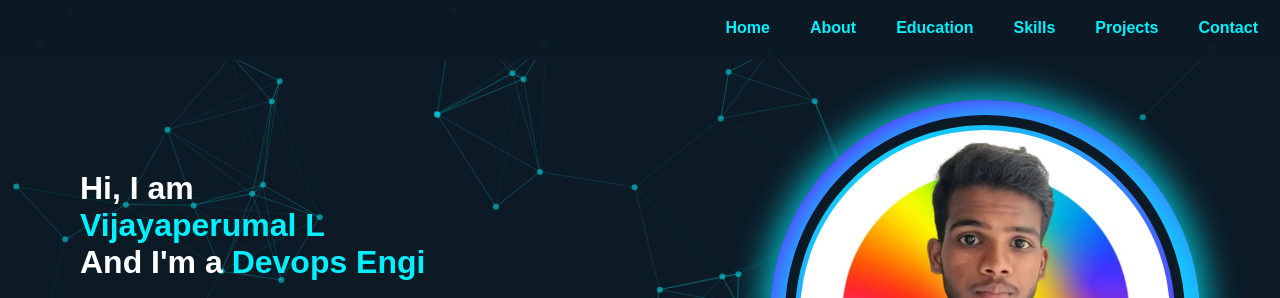
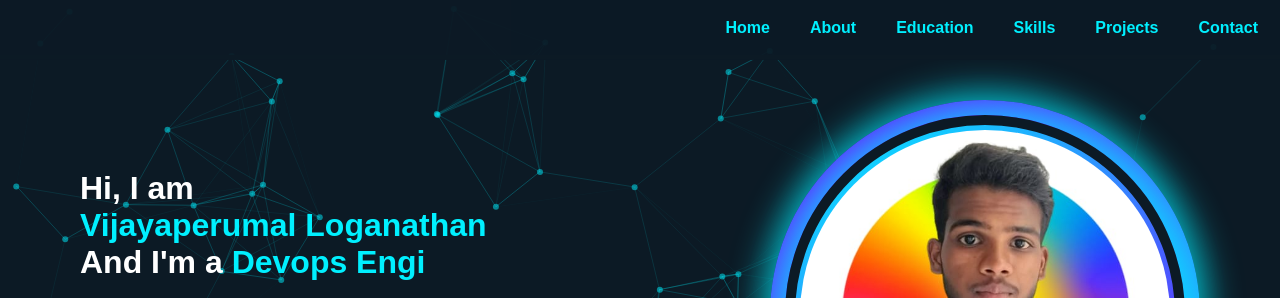
Before and after one commit to Vijay-0414/vijay-portfolio, a plain HTML site: page index.html in a window 1280 px wide. Shown: the top 298 px of the page. Drawn offline with nearby package versions, Linux system fonts and the light colour scheme.

Commit message:
Update index.html

```diff
--- a/index.html
+++ b/index.html
@@ -49,7 +49,7 @@
 
   <section class="intro" data-animate="slide-left" id="home">
     <div class="intro-text">
-      <h1>Hi, I am<br><span>Vijayaperumal L</span><br>And I'm a <span class="typing-animation">Cloud and Devops Engineer</span></h1>
+      <h1>Hi, I am<br><span>Vijayaperumal Loganathan</span><br>And I'm a <span class="typing-animation">Cloud and Devops Engineer</span></h1>
 	  <div class="intro-image mobile-only">
         <img src="vj.jpeg" alt="Vijayaperumal L">
       </div>
```
